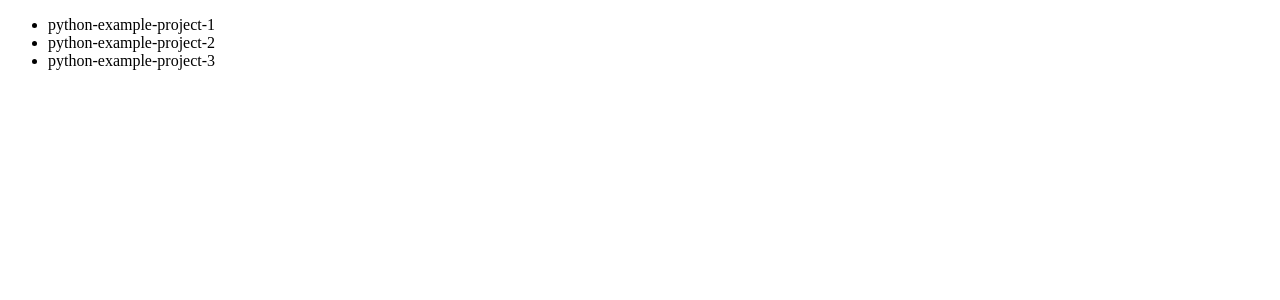
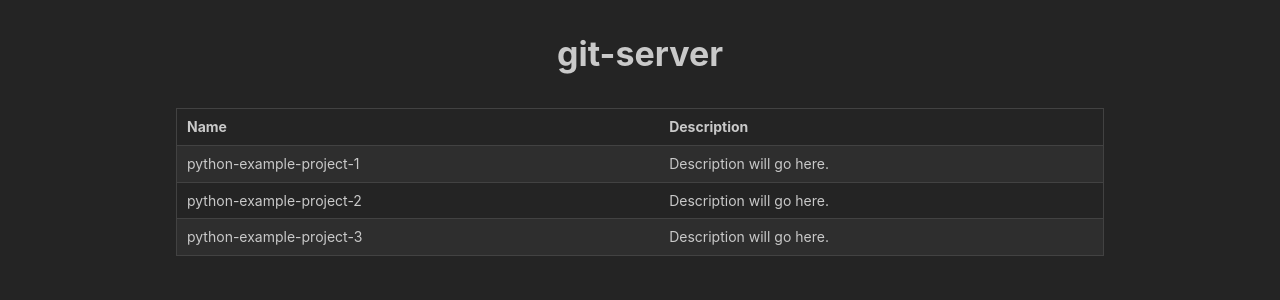
Before and after one commit to michael-m-2983/git-server, a React (Vite) app in the folder frontend/: page / in a window 1280 px wide. Shown: the top 300 px of the page. Built offline with nearby package versions, Linux system fonts and the light colour scheme.

Commit message:
Convert simple list into a table view

```diff
--- /dev/null
+++ b/frontend/postcss.config.cjs
@@ -0,0 +1,14 @@
+module.exports = {
+    plugins: {
+        'postcss-preset-mantine': {},
+        'postcss-simple-vars': {
+            variables: {
+                'mantine-breakpoint-xs': '36em',
+                'mantine-breakpoint-sm': '48em',
+                'mantine-breakpoint-md': '62em',
+                'mantine-breakpoint-lg': '75em',
+                'mantine-breakpoint-xl': '88em',
+            },
+        },
+    },
+};
--- a/frontend/src/App.tsx
+++ b/frontend/src/App.tsx
@@ -1,3 +1,17 @@
+import { Card, Container, CopyButton, List, Stack, Table, Title } from '@mantine/core';
+
+function ListItem(props: {
+  repoURL: string
+}) {
+
+  const repo = props.repoURL;
+
+  return <Table.Tr>
+    <Table.Td>{repo}</Table.Td>
+    <Table.Td>Description will go here.</Table.Td>
+  </Table.Tr>
+}
+
 function ListPage() {
   let repo_list = [ //TODO: after UI is done, get this from the server instead
     "python-example-project-1",
@@ -5,11 +19,28 @@ function ListPage() {
     "python-example-project-3"
   ];
 
-  return <ul>
-    {repo_list.map(repo =>
-      <li key={repo}>{repo}</li>
-    )}
-  </ul>
+  let list = repo_list.map(repo =>
+    <ListItem key={repo} repoURL={repo} />
+  );
+
+  return <>
+    <Title order={1} className={"page-title"}>git-server</Title>
+
+    <Container size="md">
+      <Table stickyHeader withTableBorder highlightOnHover striped>
+        <Table.Thead>
+          <Table.Tr>
+            <Table.Th>Name</Table.Th>
+            <Table.Th>Description</Table.Th>
+          </Table.Tr>
+        </Table.Thead>
+
+        <Table.Tbody>
+          {list}
+        </Table.Tbody>
+      </Table>
+    </Container>
+  </>
 }
 
 function ViewPage() {
@@ -17,5 +48,5 @@ function ViewPage() {
 }
 
 export default function App() {
-  return  <ListPage />
+  return <ListPage />
 }
--- a/frontend/src/main.tsx
+++ b/frontend/src/main.tsx
@@ -3,8 +3,13 @@ import { createRoot } from 'react-dom/client'
 import './style.css'
 import App from './App.tsx'
 
+import '@mantine/core/styles.css';
+import { MantineProvider } from '@mantine/core';
+
 createRoot(document.getElementById('root')!).render(
   <StrictMode>
-    <App />
+    <MantineProvider defaultColorScheme='dark' forceColorScheme='dark'>
+      <App />
+    </MantineProvider>
   </StrictMode>,
 )
--- a/frontend/src/style.css
+++ b/frontend/src/style.css
@@ -0,0 +1,6 @@
+.page-title {
+    text-align: center;
+
+    padding-top: 2rem;
+    padding-bottom: 2rem;
+}
```
